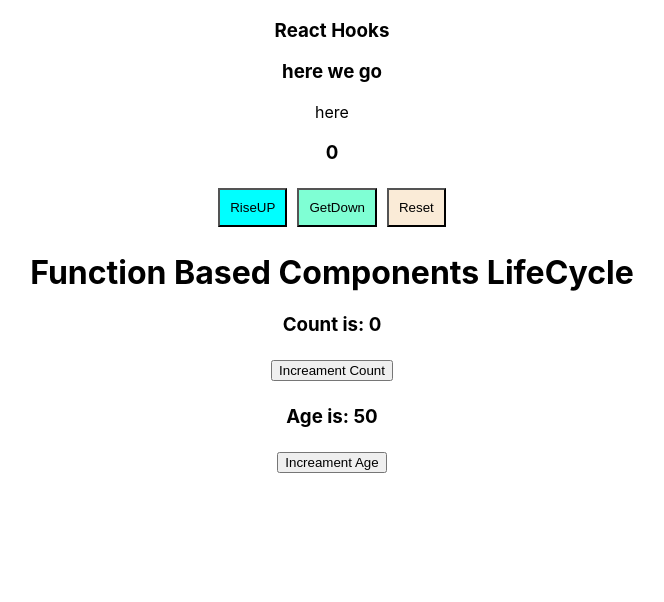
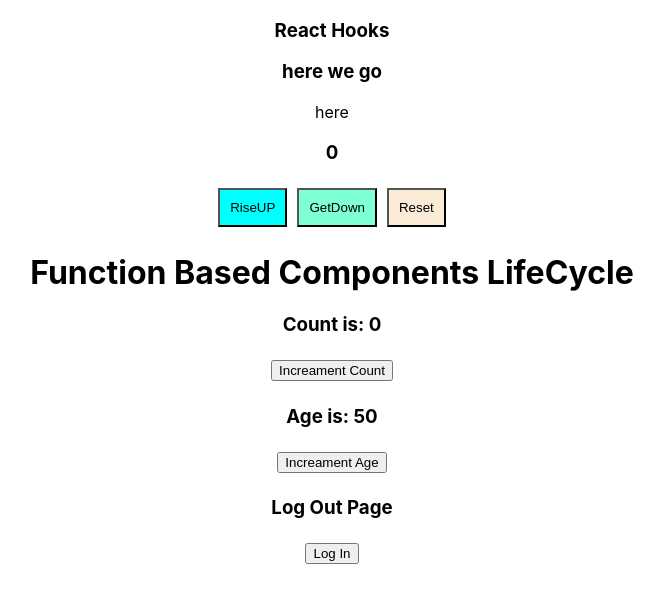
Before and after one commit to Tolegithub7/React, a React (Create React App) app in the folder React_Hooks/: page / in a window 1280 px wide. Shown: the top 602 px of the page, without its empty margins (308-972 px from the left). Built offline with nearby package versions, Linux system fonts and the light colour scheme.

Commit message:
adding login logout page

```diff
--- a/React_Hooks/src/App.js
+++ b/React_Hooks/src/App.js
@@ -2,6 +2,7 @@ import "./App.css";
 import CounterUsingState from "./Components/UseState/CounterUsingState";
 import CounterIncrement from "./Components/UseState/CounterIncrement";
 import UsingUseEffect from "./Components/UseEffect/UsingUseEffect";
+import LogInLogOut from "./Components/UseEffect/LogInLogOut";
 function App() {
   return (
     <div className="App">
@@ -9,6 +10,7 @@ function App() {
       <CounterUsingState />
       <CounterIncrement />
       <UsingUseEffect />
+      <LogInLogOut />
     </div>
   );
 }
--- /dev/null
+++ b/React_Hooks/src/Components/UseEffect/LogInLogOut.js
@@ -0,0 +1,18 @@
+import React, { useState } from "react";
+import LoggedIn from "./LoggedIn";
+import LoggedOut from "./LoggedOut";
+
+export default function LogInLogOut() {
+  const [show, setShow] = useState(false);
+  const status = () => {
+    setShow(!show);
+  };
+  return (
+    <div>
+      <div>{show ? <LoggedIn /> : <LoggedOut />}</div>
+      <button type="" onClick={status}>
+        {show ? "Log Out" : "Log In"}
+      </button>
+    </div>
+  );
+}
--- /dev/null
+++ b/React_Hooks/src/Components/UseEffect/LoggedIn.js
@@ -0,0 +1,9 @@
+import React from "react";
+
+export default function LoggedIn() {
+  return (
+    <div>
+      <h3> This is LOG IN page</h3>
+    </div>
+  );
+}
--- /dev/null
+++ b/React_Hooks/src/Components/UseEffect/LoggedOut.js
@@ -0,0 +1,9 @@
+import React from "react";
+
+export default function LoggedOut() {
+  return (
+    <div>
+      <h3>Log Out Page</h3>
+    </div>
+  );
+}
--- a/React_Hooks/src/Components/UseEffect/UsingUseEffect.js
+++ b/React_Hooks/src/Components/UseEffect/UsingUseEffect.js
@@ -6,7 +6,7 @@ export default function UsingUseEffect() {
   useEffect(() => {
     console.log("Hello there!");
     document.title = `Count: ${count}`;
-  }, []);
+  }, [count, age]);
   return (
     <div>
       <h1> Function Based Components LifeCycle</h1>
--- a/React_Hooks/src/Components/UseEffect/effects.css
+++ b/React_Hooks/src/Components/UseEffect/effects.css
@@ -0,0 +1,3 @@
+.valueHolder {
+  background-color: azure;
+}
```
